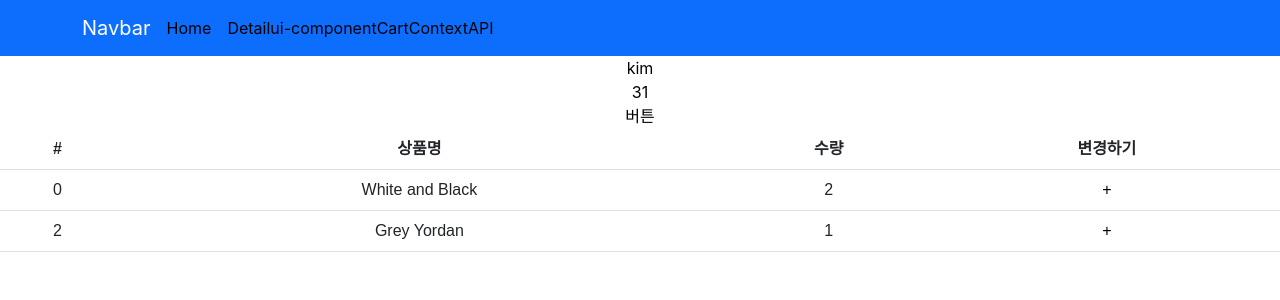
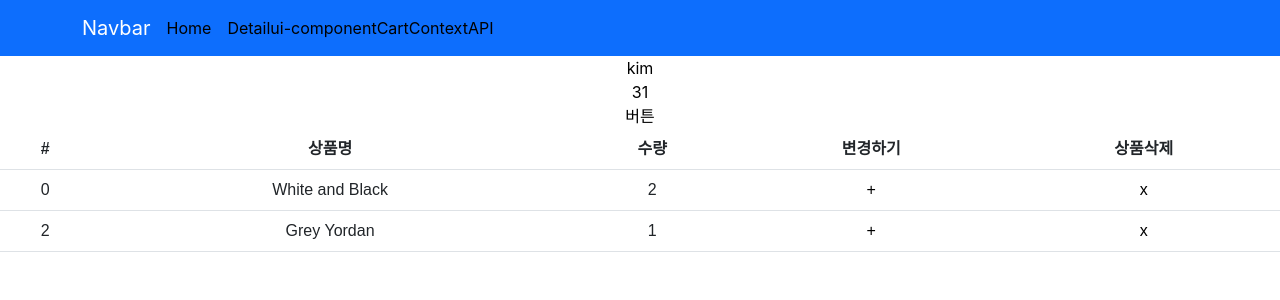
Before and after one commit to wangkodok/React-Study, a React (Create React App) app in the folder shop/: page /cart in a window 1280 px wide. Shown: the top 300 px of the page. Built offline with nearby package versions, Linux system fonts and the light colour scheme.

Commit message:
리액트 오브젝트 State 삭제하는 코드

```diff
--- a/shop/src/routes/Cart.js
+++ b/shop/src/routes/Cart.js
@@ -1,6 +1,6 @@
 import { Table } from "react-bootstrap";
 import { useDispatch, useSelector } from "react-redux";
-import { 변경, 이름변경, 숫자증가, countChange } from "../store"; // store 파일에서 변경해주는 함수 불러오기
+import { 변경, 이름변경, 숫자증가, countChange, deleteItem } from "../store"; // store 파일에서 변경해주는 함수 불러오기
 import { 오브젝트변경, 오브젝트숫자증가 } from "../store/userSlice";
 
 function Cart() {
@@ -31,6 +31,7 @@ function Cart() {
             <th>상품명</th>
             <th>수량</th>
             <th>변경하기</th>
+            <th>상품삭제</th>
           </tr>
         </thead>
         <tbody>
@@ -51,6 +52,15 @@ function Cart() {
                     +
                   </button>
                 </td>
+                <td>
+                  <button
+                    onClick={() => {
+                      dispatch(deleteItem(i));
+                    }}
+                  >
+                    x
+                  </button>
+                </td>
               </tr>
             );
           })}
--- a/shop/src/store.js
+++ b/shop/src/store.js
@@ -42,16 +42,20 @@ let cart = createSlice({
       for (let i = 0; i < state.length; i++) {
         if (state[i].id === i) {
           state[action.payload].count = state[action.payload].count + 1;
+          // state[action.payload].count++;
         }
       }
     },
     addItem(state, action) {
       state.push(action.payload);
     },
+    deleteItem(state, action) {
+      state.splice(action.payload, 1);
+    },
   },
 });
 
-export let { countChange, addItem } = cart.actions;
+export let { countChange, addItem, deleteItem } = cart.actions;
 
 export default configureStore({
   reducer: {
```
